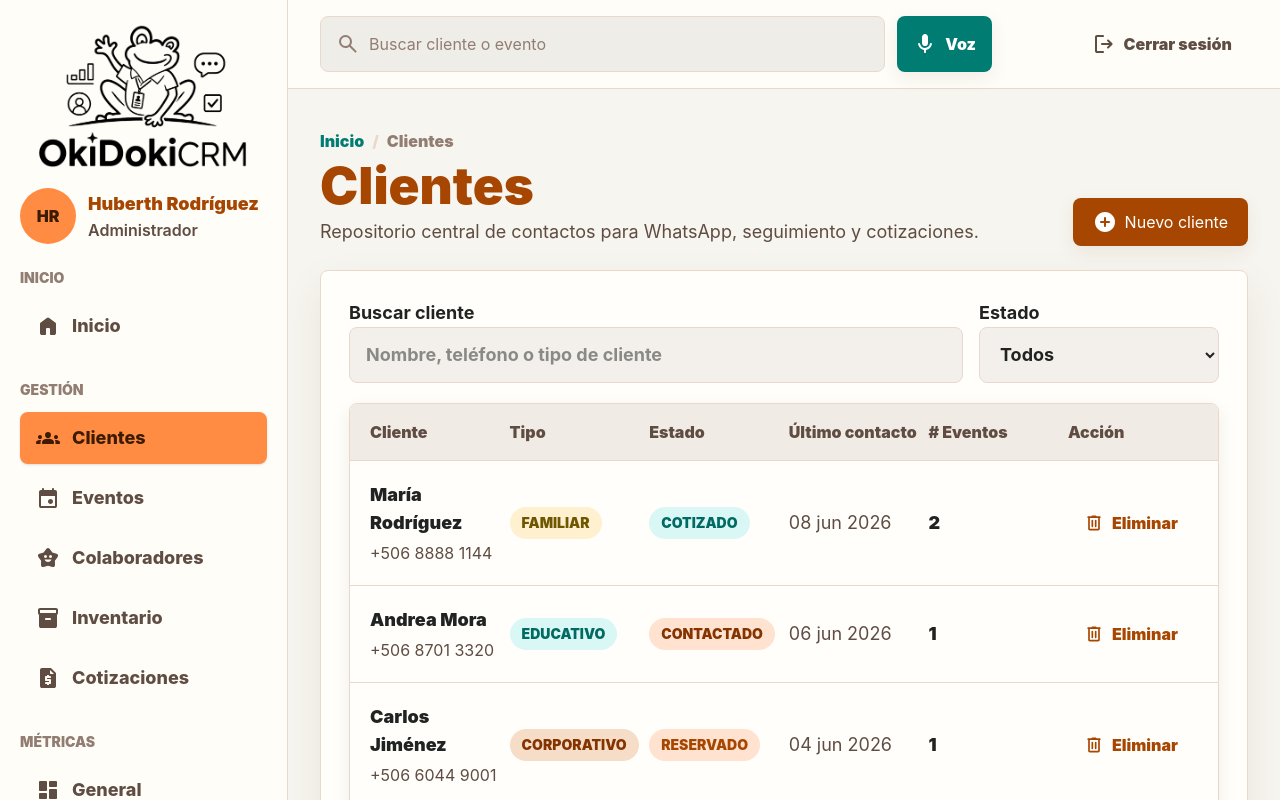
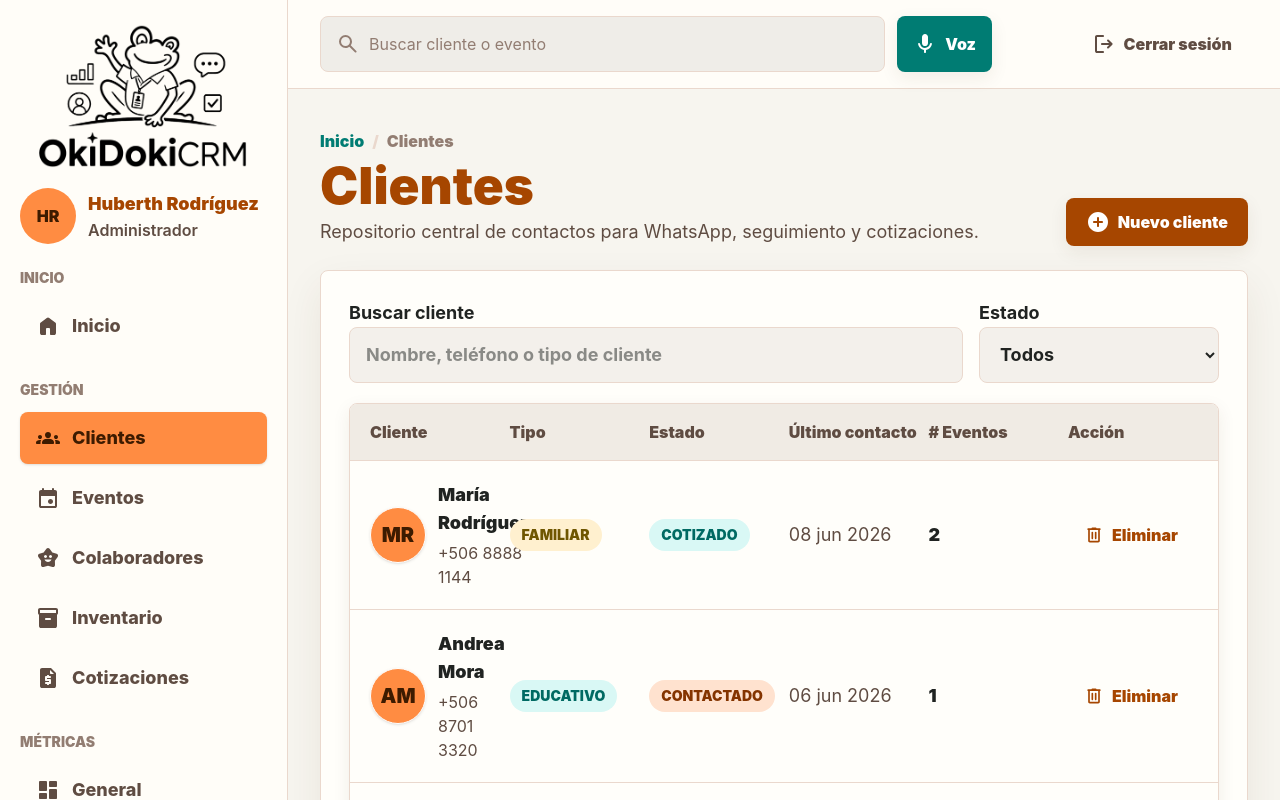
Before and after one commit to garze05/CRM, a Next.js app: page /clientes in a window 1280 px wide. Shown: the top 800 px of the page. Built offline with nearby package versions, Linux system fonts and the light colour scheme.

Commit message:
feat: add InitialsThumbnail component for displaying user initials and update related components

```diff
--- a/app/clientes/page.tsx
+++ b/app/clientes/page.tsx
@@ -1,6 +1,7 @@
 import { CrmShell } from "../components/crm-shell";
 import { Breadcrumb } from "../components/breadcrumb";
 import { DeleteAction } from "../components/delete-action";
+import { InitialsThumbnail } from "../components/entity-thumbnail";
 import { IconLabel } from "../components/icon-label";
 import {
 	ManagementTable,
@@ -15,16 +16,23 @@ import {
 	type Client,
 } from "../lib/mock-data";
 
+function getClientInitials(client: Client) {
+	return `${client.firstName[0]}${client.lastName[0]}`;
+}
+
 const columns: ManagementColumn<Client>[] = [
 	{
 		key: "name",
 		header: "Cliente",
 		render: client => (
-			<div>
-				<p className='font-black text-[var(--text-primary)]'>
-					{getClientFullName(client)}
-				</p>
-				<p className='mt-1 text-base'>{client.phone}</p>
+			<div className='flex items-center gap-3'>
+				<InitialsThumbnail initials={getClientInitials(client)} />
+				<div>
+					<p className='font-black text-[var(--text-primary)]'>
+						{getClientFullName(client)}
+					</p>
+					<p className='mt-1 text-base'>{client.phone}</p>
+				</div>
 			</div>
 		),
 	},
@@ -77,7 +85,7 @@ export default function ClientsPage() {
 					</div>
 					<button
 						type='button'
-						className='primary-action flex min-h-12 w-fit items-center gap-2 rounded-full px-5 py-3 text-base font-blacktransition'
+						className='primary-action flex min-h-12 w-fit items-center gap-2 rounded-full px-5 py-3 text-base font-black transition'
 					>
 						<IconLabel label='Nuevo cliente' />
 					</button>
--- a/app/colaboradores/[id]/page.tsx
+++ b/app/colaboradores/[id]/page.tsx
@@ -18,6 +18,7 @@ export default async function CollaboratorDetailPage({
 	}
 
 	const fullName = `${collaborator.firstName} ${collaborator.lastName}`;
+	const initials = `${collaborator.firstName[0]}${collaborator.lastName[0]}`;
 
 	return (
 		<CrmShell>
@@ -102,7 +103,11 @@ export default async function CollaboratorDetailPage({
 				<aside className='min-w-0 space-y-5'>
 					<section className='surface-card p-5'>
 						<div className='mb-5'>
-							<PhotoThumbnailControl kind='collaborator' name={fullName} />
+							<PhotoThumbnailControl
+								kind='collaborator'
+								name={fullName}
+								initials={initials}
+							/>
 						</div>
 						<div className='mb-5'>
 							<div>
--- a/app/colaboradores/page.tsx
+++ b/app/colaboradores/page.tsx
@@ -1,11 +1,15 @@
 import { CrmShell } from "../components/crm-shell";
 import { Breadcrumb } from "../components/breadcrumb";
 import { DeleteAction } from "../components/delete-action";
-import { CollaboratorThumbnail } from "../components/entity-thumbnail";
+import { InitialsThumbnail } from "../components/entity-thumbnail";
 import { IconLabel } from "../components/icon-label";
 import { ManagementTable, type ManagementColumn } from "../components/management-table";
 import { StatusBadge } from "../components/status-badge";
 import { collaborators, type Collaborator } from "../lib/mock-data";
+
+function getCollaboratorInitials(collaborator: Collaborator) {
+	return `${collaborator.firstName[0]}${collaborator.lastName[0]}`;
+}
 
 const columns: ManagementColumn<Collaborator>[] = [
 	{
@@ -13,7 +17,7 @@ const columns: ManagementColumn<Collaborator>[] = [
 		header: "Colaborador",
 		render: collaborator => (
 			<div className='flex items-center gap-3'>
-				<CollaboratorThumbnail />
+				<InitialsThumbnail initials={getCollaboratorInitials(collaborator)} />
 				<div>
 					<p className='font-black text-[var(--text-primary)]'>
 						{collaborator.firstName} {collaborator.lastName}
--- a/app/components/entity-thumbnail.tsx
+++ b/app/components/entity-thumbnail.tsx
@@ -13,21 +13,26 @@ const inventoryCategoryIcons: Record<InventoryCategory, string> = {
 	OTRO: "material-symbols:widgets-rounded",
 };
 
-export function CollaboratorThumbnail({
+export function InitialsThumbnail({
+	initials,
 	size = "sm",
 }: {
-	size?: "sm" | "lg" | "profile";
+	initials: string;
+	size?: "sm" | "profile";
 }) {
-	const iconSize = size === "sm" ? "h-10 w-10" : "h-16 w-16";
 	const boxSize =
-		size === "profile" ? "h-28 w-28 rounded-full" : size === "lg" ? "h-24 w-24 rounded-lg" : "h-14 w-14 rounded-lg";
+		size === "profile" ? "h-28 w-28 text-4xl" : "h-14 w-14 text-xl";
+	const borderClass =
+		size === "profile"
+			? "border-4 border-white shadow-[var(--crisp-shadow)]"
+			: "border border-white shadow-sm";
 
 	return (
 		<div
-			className={`grid ${boxSize} shrink-0 place-items-center border border-[color:var(--border-color)] bg-[#f0ebe4] text-[var(--primary-color)]`}
+			className={`grid ${boxSize} ${borderClass} shrink-0 place-items-center rounded-full bg-[var(--accent-color)] font-black uppercase text-[var(--on-accent)]`}
 			aria-hidden='true'
 		>
-			<Icon icon='material-symbols:person-rounded' className={iconSize} />
+			{initials}
 		</div>
 	);
 }
--- a/app/components/photo-thumbnail-control.tsx
+++ b/app/components/photo-thumbnail-control.tsx
@@ -4,7 +4,7 @@ import { icons as materialSymbolsIcons } from "@iconify-json/material-symbols";
 import { addCollection, Icon } from "@iconify/react";
 import { useRef, useState, type ChangeEvent } from "react";
 import type { InventoryCategory } from "../lib/mock-data";
-import { CollaboratorThumbnail, InventoryThumbnail } from "./entity-thumbnail";
+import { InitialsThumbnail, InventoryThumbnail } from "./entity-thumbnail";
 
 addCollection(materialSymbolsIcons);
 
@@ -17,6 +17,7 @@ type PhotoThumbnailControlProps =
 	| {
 			kind: "collaborator";
 			name: string;
+			initials: string;
 	  }
 	| {
 			kind: "inventory";
@@ -62,14 +63,8 @@ export function PhotoThumbnailControl(props: PhotoThumbnailControlProps) {
 	const isInventory = props.kind === "inventory";
 	const boxClass = isInventory ? "h-44 w-full rounded-lg" : "h-28 w-28 rounded-full";
 	const defaultThumbnail =
-		props.kind === "client" ? (
-			<div
-				className={`${boxClass} grid shrink-0 place-items-center border-4 border-white bg-[var(--accent-color)] text-4xl font-black text-[var(--on-accent)] shadow-[var(--crisp-shadow)]`}
-			>
-				{props.initials}
-			</div>
-		) : props.kind === "collaborator" ? (
-			<CollaboratorThumbnail size='profile' />
+		props.kind === "client" || props.kind === "collaborator" ? (
+			<InitialsThumbnail initials={props.initials} size='profile' />
 		) : (
 			<InventoryThumbnail category={props.category} size='lg' />
 		);
```
